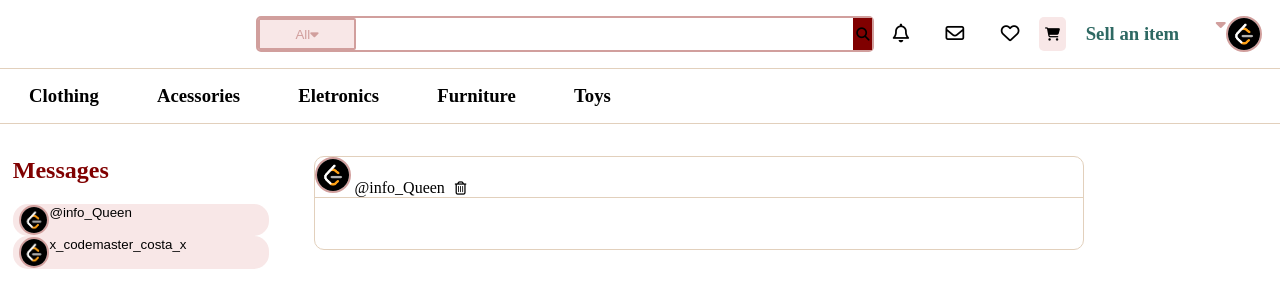
After one commit to FEUP-LTW-2024/ltw-project-2024-ltw04g06, a PHP site: page /message.php in a window 1280 px wide. The commit adds this page. Shown: the top 308 px of the page. Run offline with PHP 8.4, Linux system fonts and the light colour scheme.

Commit message:
message page in progress

```diff
--- /dev/null
+++ b/message.php
@@ -0,0 +1,37 @@
+<!DOCTYPE html>
+<html lang="en">
+<head>
+    <meta charset="UTF-8">
+    <meta name="viewport" content="width=device-width, initial-scale=1.0">
+    <link rel="stylesheet" href="https://cdnjs.cloudflare.com/ajax/libs/font-awesome/6.5.2/css/all.min.css" integrity="sha512-SnH5WK+bZxgPHs44uWIX+LLJAJ9/2PkPKZ5QiAj6Ta86w+fsb2TkcmfRyVX3pBnMFcV7oQPJkl9QevSCWr3W6A==" crossorigin="anonymous" referrerpolicy="no-referrer" />
+    <link rel="stylesheet" href="msg.css">
+    <title>Document</title>
+</head>
+<body>
+    <header><?php include('topo.php')?></header>
+    <main>
+    <div class="sideBar">
+        <h2>Messages</h2>
+        <div class="pessoas">
+            <button class="pessoa">
+                <img src="images/leetcode.png" alt="">
+                @info_Queen
+            </button>
+            <button class="pessoa">
+                <img src="images/leetcode.png" alt="">
+                x_codemaster_costa_x
+            </button>
+        </div>
+    </div>
+    <div class="mensagem">
+            <div class="pessoa">
+                <span>
+                    <img src="images/leetcode.png" alt="">
+                    @info_Queen
+                </span>
+                <button><i class="fa-regular fa-trash-can"></i></button>
+            </div>
+    </div>
+    </main>
+</body>
+</html>
--- /dev/null
+++ b/msg.css
@@ -0,0 +1,50 @@
+body{
+    --backgroundColor: #f8e7e7;
+    --beige: #D19F9D;
+    --bordeaux: #800000;
+    --borderLine: #E2D0BC;
+}
+main{
+    display: flex;
+    flex-direction: row;
+}
+img{
+    border-radius: 50%;
+    width: 2em;
+    border: .15em solid var(--beige);
+
+}
+.sideBar{
+    margin: 1%;
+    width: 20%;
+    h2{
+       color: var(--bordeaux);
+    }
+}
+.pessoas{
+    display: flex;
+    flex-direction: column;
+}
+.pessoas .pessoa{
+    display: flex;
+    flex-direction: row;
+    background: var(--backgroundColor);
+    border-radius: 15px;
+    border: none;
+}
+.mensagem{
+    width: 60%;
+    margin: 2em;
+    border: 1.5px solid var(--borderLine);
+    border-radius: 10px;
+    .pessoa{
+        border-bottom: 1.5px solid var(--borderLine);
+        span{
+
+        }
+        button{
+            background: white;
+            border: none;
+        }
+    }
+}
--- a/signUp.php
+++ b/signUp.php
@@ -8,7 +8,6 @@
     <link rel="stylesheet" href="style.css">
 </head>
 <body>
-    <?php include("topo.php")?>
     <main>
         <h1>Random name/logo</h1>
         <div class="box">
```
